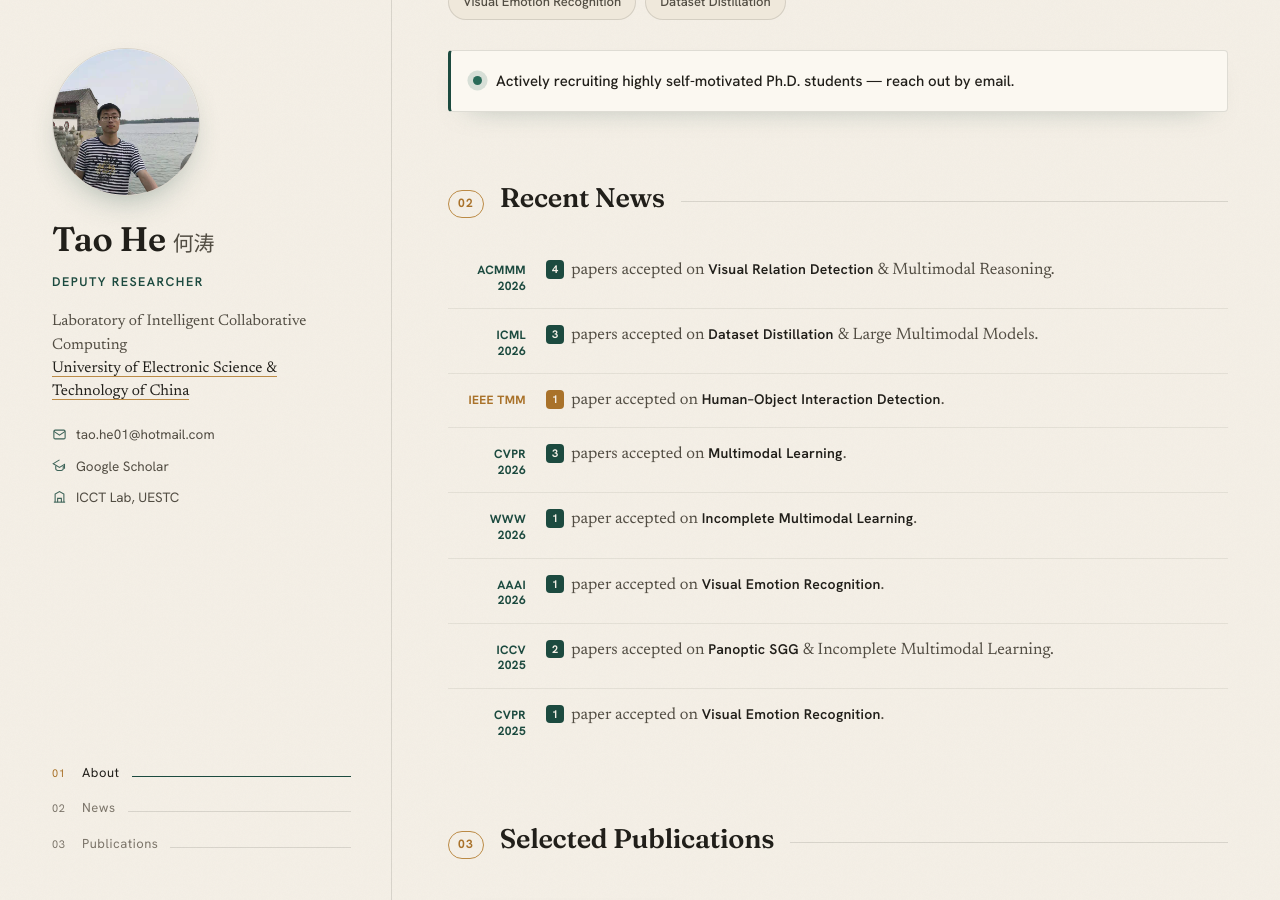
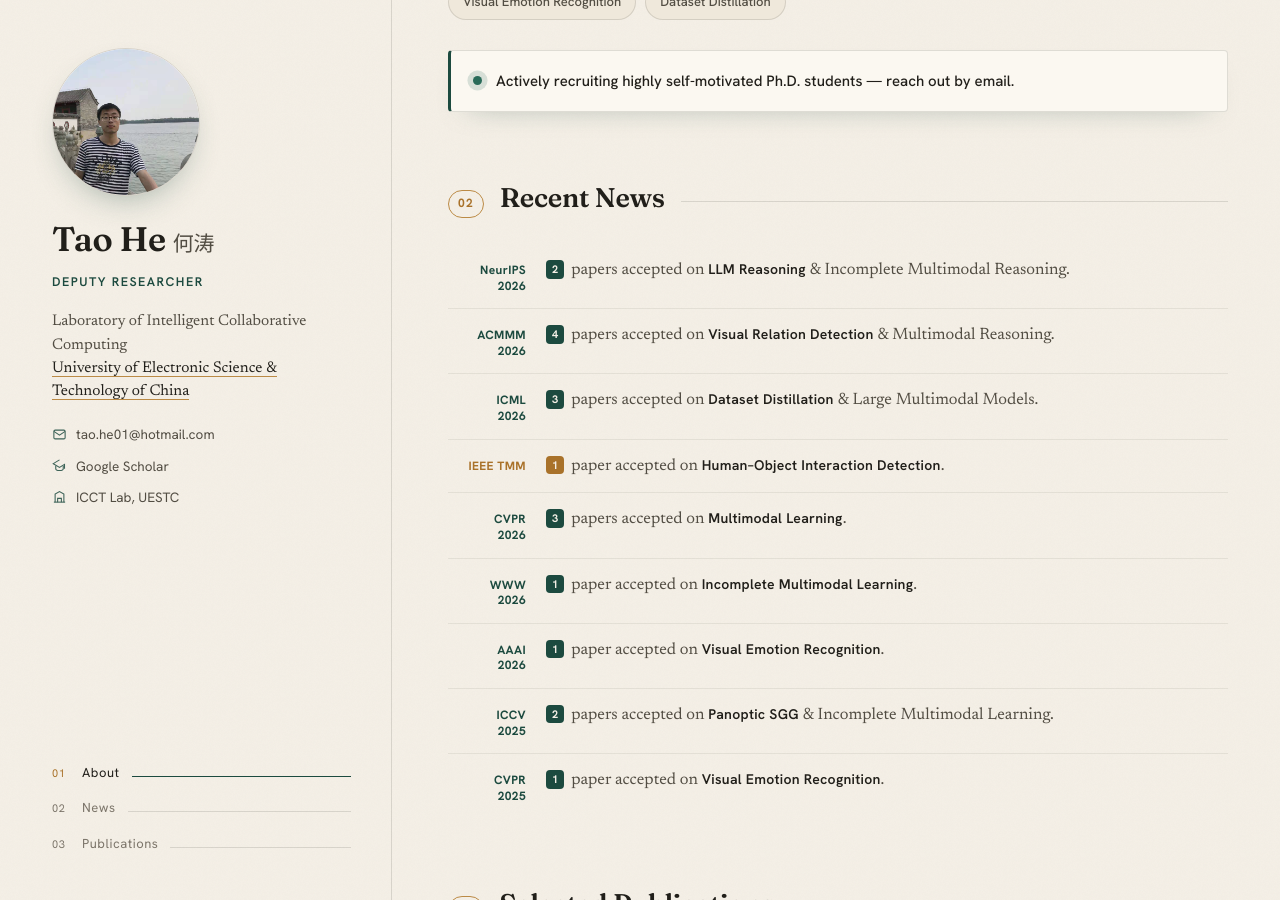
Before and after one commit to ht014/ht014.github.io, a Jekyll site: the page built from index.html, in a window 1280 px wide and 900 px high, scrolled down 549 px. Built offline with Jekyll 4.4.1, drawn with Linux system fonts in a browser that asks for light colours.

Commit message:
Update news.json

```diff
--- a/_data/news.json
+++ b/_data/news.json
@@ -1,4 +1,11 @@
 [
+  {
+    "venue": "NeurIPS",
+    "year": "2026",
+    "count": 2,
+    "type": "conf",
+    "text": "papers accepted on <b>LLM Reasoning</b> &amp; Incomplete Multimodal Reasoning."
+  },
   {
     "venue": "ACMMM",
     "year": "2026",
```
